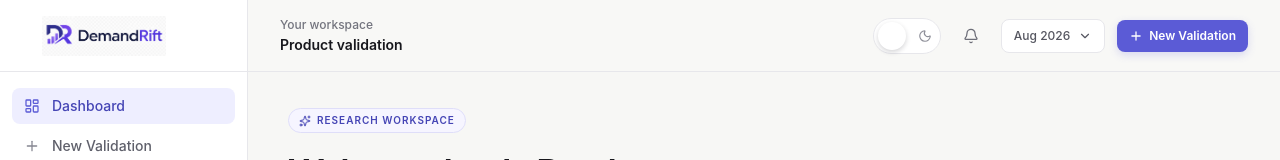
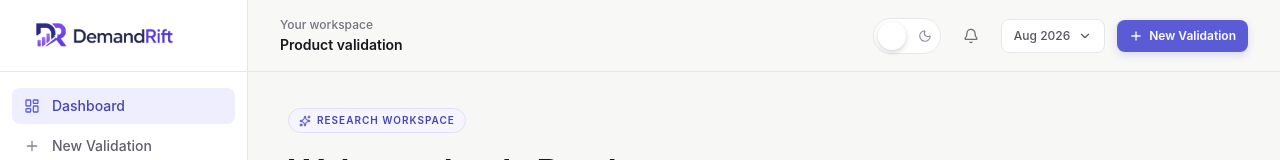
Before and after one commit to ACK-Techs/DemandRift---Startup_Market_Intelligence_Agent, a Next.js app in the folder apps/web/: page / in a window 1280 px wide. Shown: the top 160 px of the page. Built offline with nearby package versions, Linux system fonts and the light colour scheme.

Commit message:
fix(web): remove logo background artifacts

```diff
--- a/apps/web/components/ui/brand-mark.tsx
+++ b/apps/web/components/ui/brand-mark.tsx
@@ -3,5 +3,5 @@ import Image from "next/image";
 export function BrandMark({ compact = false }: { compact?: boolean }) {
   const height = compact ? 32 : 40;
   const width = compact ? 118 : 168;
-  return <span className="relative block" style={{ height, width }}><Image alt="DemandRift" className="brand-mark-light h-auto w-auto object-contain" fill priority sizes={`${width}px`} src="/brand/demandrift-logo-transparent.png" /><Image alt="" aria-hidden="true" className="brand-mark-dark h-auto w-auto object-contain" fill priority sizes={`${width}px`} src="/brand/demandrift-logo-dark.png" /></span>;
+  return <span className="relative block" style={{ height, width }}><Image alt="DemandRift" className="brand-mark-light h-auto w-auto object-contain" fill priority sizes={`${width}px`} src="/brand/demandrift-logo-light-v2.png" /><Image alt="" aria-hidden="true" className="brand-mark-dark h-auto w-auto object-contain" fill priority sizes={`${width}px`} src="/brand/demandrift-logo-dark-v3.png" /></span>;
 }
```
Also changed, not shown: apps/web/public/brand/demandrift-logo-dark-v3.png (added), apps/web/public/brand/demandrift-logo-light-v2.png (added).
